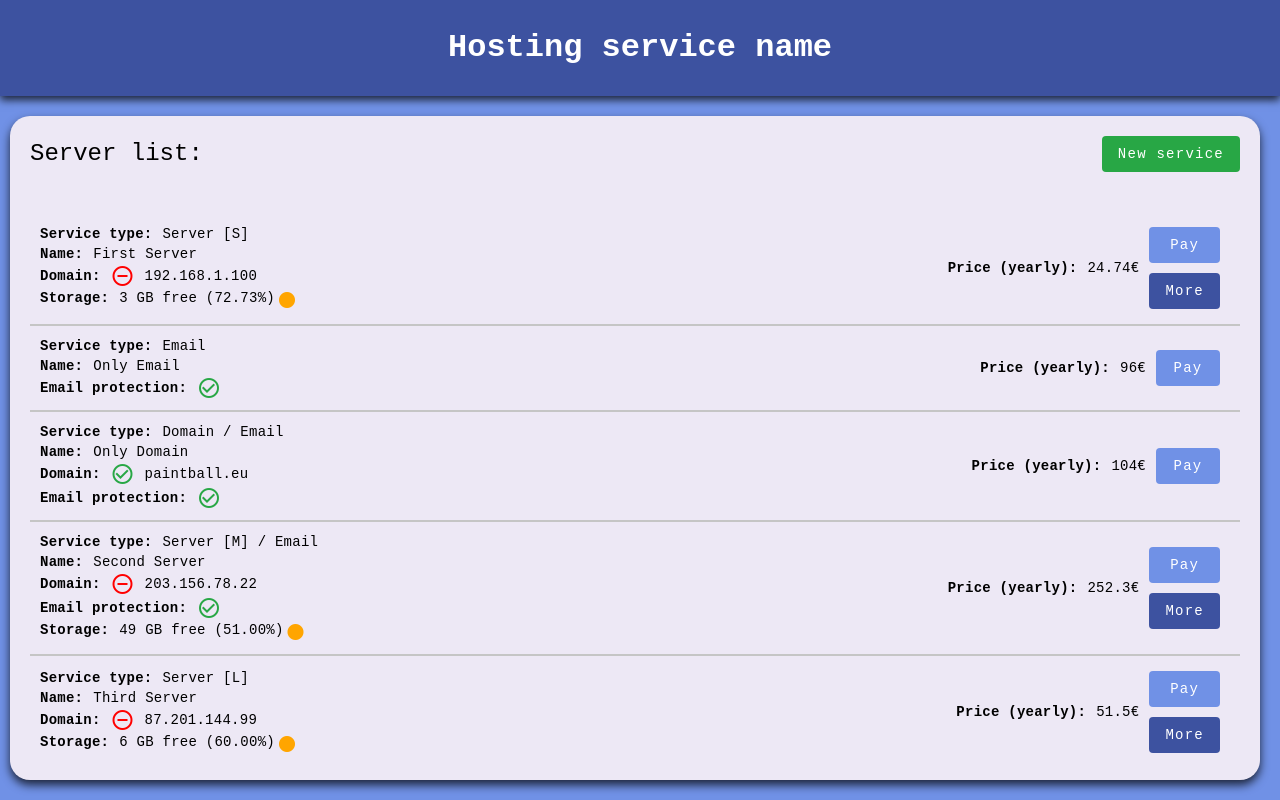
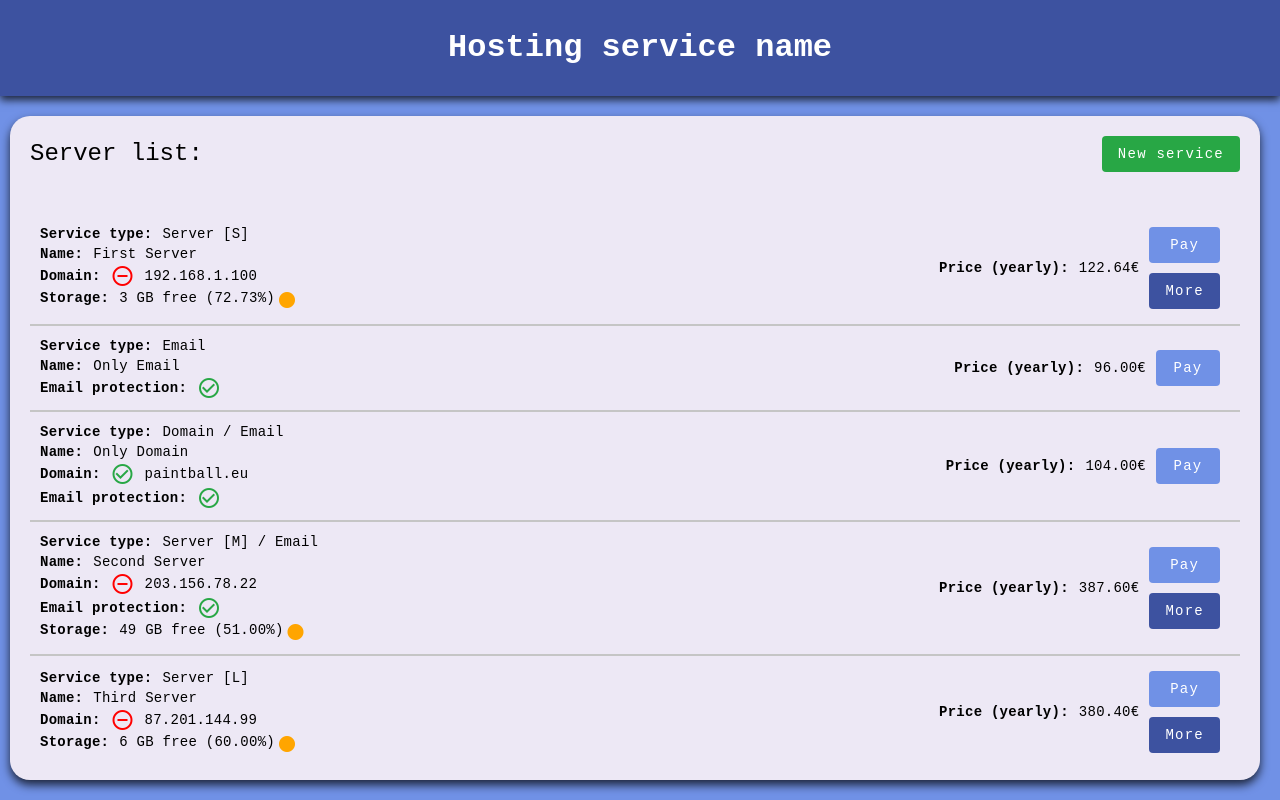
Before and after one commit to Sushilla/Hosting-service---DEMO-project, an Angular app: page / in a window 1280 px wide. Built offline with nearby package versions, Linux system fonts and the light colour scheme.

Commit message:
[FIX] Fix left mistake

```diff
--- a/src/app/service-dashboard/components/service-list/service-list.component.html
+++ b/src/app/service-dashboard/components/service-list/service-list.component.html
@@ -57,7 +57,7 @@
 
         <span class="display-align_center">
           <p class="bold">Price (yearly): </p>
-          <p style="margin-left: 10px !important;">{{CalculateYearlyPrice(service)}}€</p>
+          <p style="margin-left: 10px !important;">{{CalculateYearlyPrice(service) | number: '1.2-2'}}€</p>
         </span>
 
       </div>
--- a/src/app/service-dashboard/components/service-list/service-list.component.ts
+++ b/src/app/service-dashboard/components/service-list/service-list.component.ts
@@ -53,7 +53,7 @@ export class ServiceListComponent {
       price_yearly +=
         this.ServicePricing.server_monthly[
           service.server_configuration.current_server_plan
-        ];
+        ] * 12;
       // 10 GB are free. For more, need to pay monthly charge
       if (service.server_configuration.storage > 10)
         price_yearly +=
```
